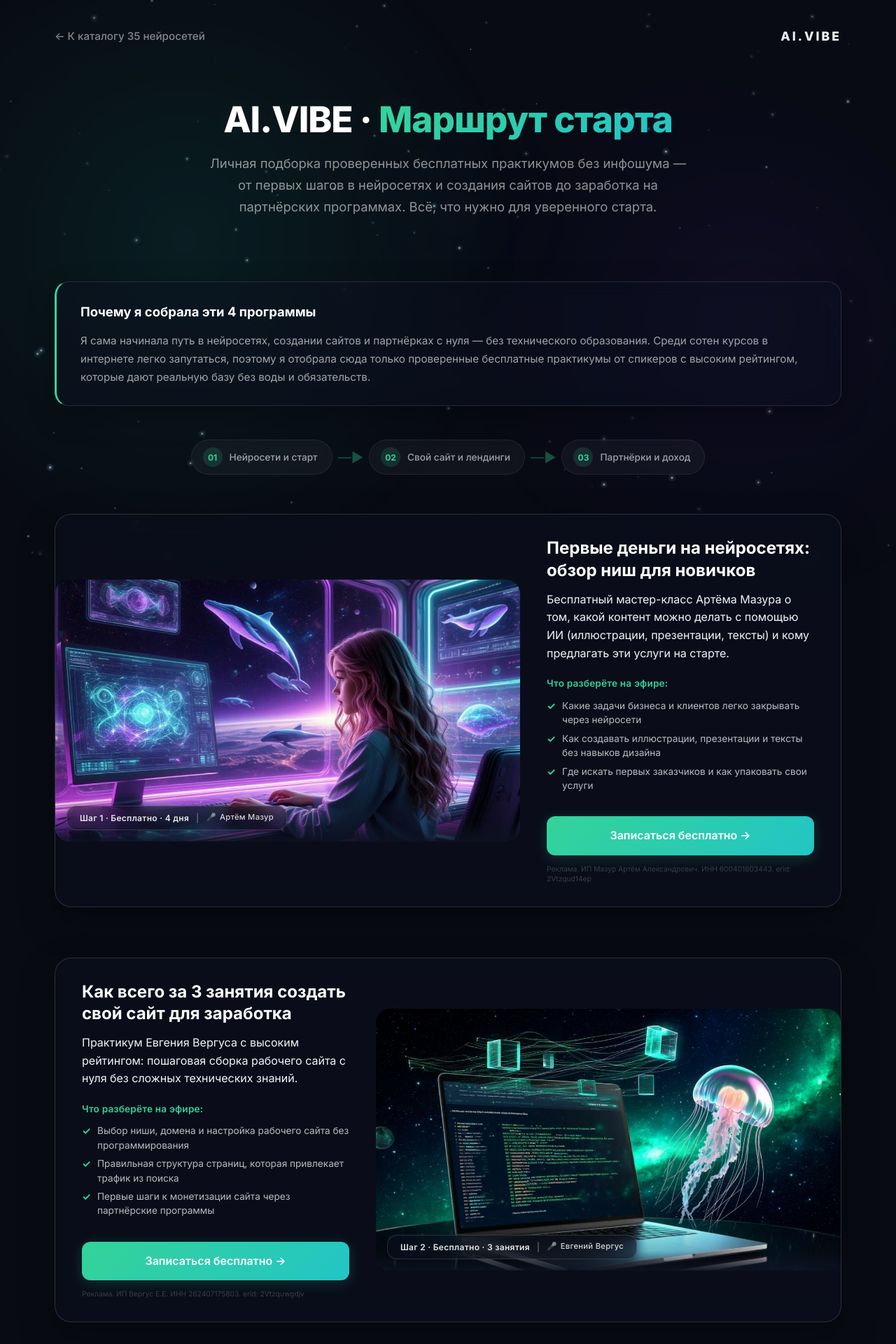
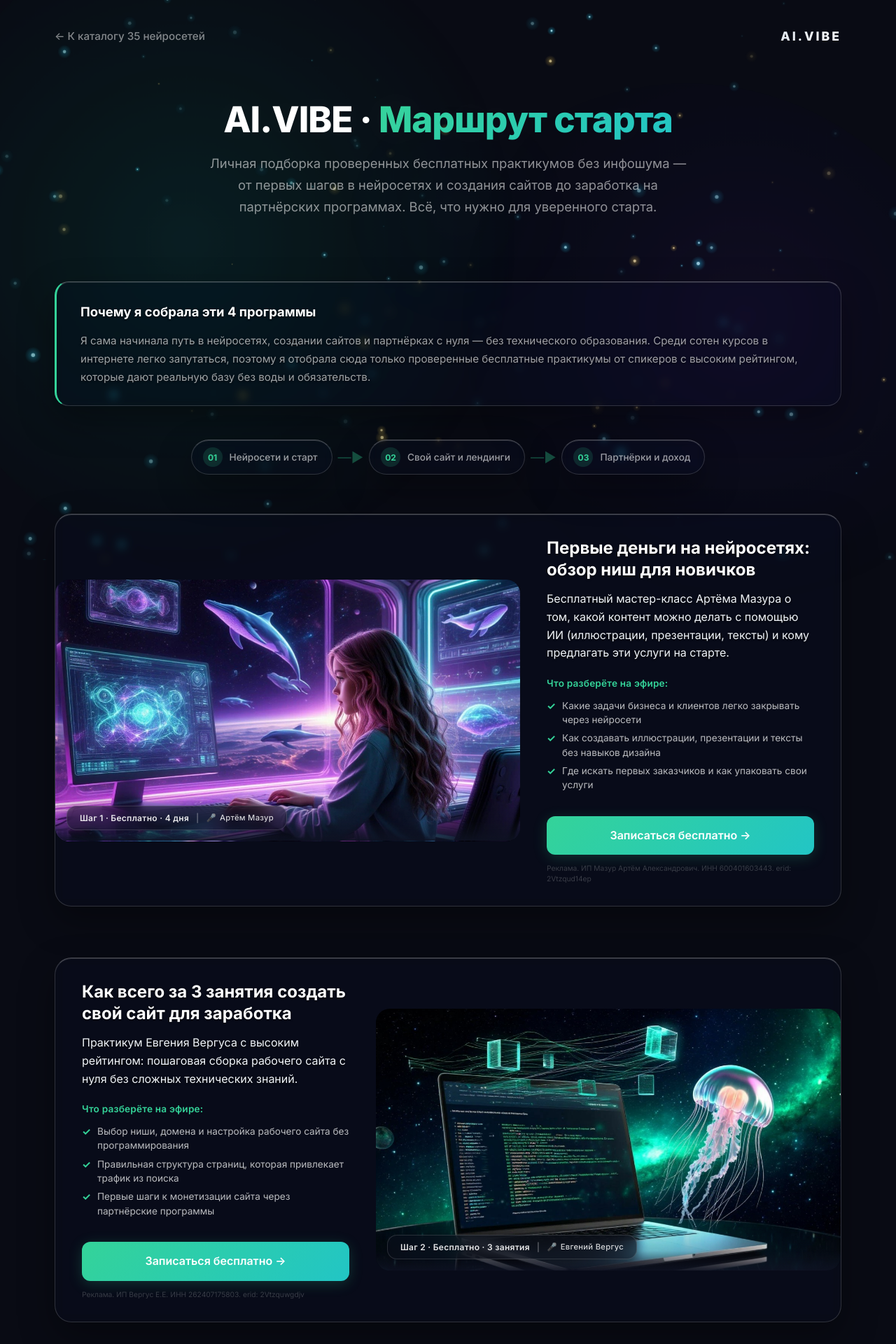
Before and after one commit to DianaAmazo125/ai-digest-vibe, a Flask app: page /start in a window 1280 px wide. Shown: the top 1920 px of the page at 70% size. Run offline with Flask 3, Linux system fonts and the light colour scheme.

Commit message:
feat: add bioluminescent teal-gold plankton glow through frosted glass

```diff
--- a/templates/start.html
+++ b/templates/start.html
@@ -184,15 +184,17 @@
            СТЕКЛЯННЫЙ БЛОК ДОВЕРИЯ — облегчённое стекло
            ============================================================ */
         .trust-block {
-            background: rgba(14, 18, 34, 0.42);
-            backdrop-filter: blur(12px);
-            -webkit-backdrop-filter: blur(12px);
-            border: 1px solid rgba(255, 255, 255, 0.12);
+            background: rgba(12, 16, 30, 0.28);
+            backdrop-filter: blur(6px) saturate(140%);
+            -webkit-backdrop-filter: blur(6px) saturate(140%);
+            border: 1px solid rgba(255, 255, 255, 0.16);
+            border-top-color: rgba(255, 255, 255, 0.28);
             border-left: 3px solid #34d399;
             border-radius: 20px;
+            box-shadow: inset 0 1px 0 rgba(255, 255, 255, 0.12),
+                        0 20px 50px rgba(0, 0, 0, 0.35);
             padding: 28px 34px;
             margin: 40px 0 48px;
-            box-shadow: 0 15px 40px rgba(0, 0, 0, 0.30);
             opacity: 0;
             transform: translateY(30px);
             transition: opacity 0.7s ease, transform 0.7s ease;
@@ -206,12 +208,13 @@
             font-weight: 700;
             color: #ffffff;
             margin-bottom: 14px;
-            text-shadow: 0 0 20px rgba(255,255,255,0.05);
+            text-shadow: 0 1px 3px rgba(0, 0, 0, 0.65);
         }
         .trust-block p {
             font-size: 0.95rem;
             color: rgba(255, 255, 255, 0.62);
             line-height: 1.7;
+            text-shadow: 0 1px 3px rgba(0, 0, 0, 0.65);
         }
 
         /* ============================================================
@@ -229,16 +232,19 @@
             display: flex;
             align-items: center;
             gap: 10px;
-            background: rgba(255, 255, 255, 0.04);
-            border: 1px solid rgba(255, 255, 255, 0.08);
+            background: rgba(12, 16, 30, 0.28);
+            backdrop-filter: blur(6px) saturate(140%);
+            -webkit-backdrop-filter: blur(6px) saturate(140%);
+            border: 1px solid rgba(255, 255, 255, 0.16);
+            border-top-color: rgba(255, 255, 255, 0.28);
+            box-shadow: inset 0 1px 0 rgba(255, 255, 255, 0.12),
+                        0 20px 50px rgba(0, 0, 0, 0.35);
             border-radius: 40px;
             padding: 10px 20px 10px 16px;
             font-size: 0.85rem;
             font-weight: 500;
             color: rgba(255, 255, 255, 0.6);
             white-space: nowrap;
-            backdrop-filter: blur(4px);
-            -webkit-backdrop-filter: blur(4px);
         }
         .workflow-node .step-num {
             display: inline-flex;
@@ -277,12 +283,13 @@
             display: grid;
             grid-template-columns: 1.45fr 1fr;
             align-items: center;
-            background: rgba(14, 18, 34, 0.42);
-            backdrop-filter: blur(12px);
-            -webkit-backdrop-filter: blur(12px);
-            border: 1px solid rgba(255, 255, 255, 0.14);
-            box-shadow: 0 20px 50px rgba(0, 0, 0, 0.35),
-                        0 0 0 0 rgba(52, 211, 153, 0);
+            background: rgba(12, 16, 30, 0.28);
+            backdrop-filter: blur(6px) saturate(140%);
+            -webkit-backdrop-filter: blur(6px) saturate(140%);
+            border: 1px solid rgba(255, 255, 255, 0.16);
+            border-top-color: rgba(255, 255, 255, 0.28);
+            box-shadow: inset 0 1px 0 rgba(255, 255, 255, 0.12),
+                        0 20px 50px rgba(0, 0, 0, 0.35);
             border-radius: 24px;
             overflow: hidden;
             transition: transform 0.35s cubic-bezier(0.25, 0.46, 0.45, 0.94),
@@ -299,6 +306,7 @@
 
         /* Свечение и парение при наведении */
         .bento-card:hover {
+            background: rgba(16, 22, 40, 0.34);
             transform: translateY(-6px) scale(1.01);
             box-shadow: 0 30px 70px rgba(0, 0, 0, 0.45),
                         0 0 60px rgba(52, 211, 153, 0.12);
@@ -409,6 +417,7 @@
             line-height: 1.3;
             margin-bottom: 14px;
             color: #ffffff;
+            text-shadow: 0 1px 3px rgba(0, 0, 0, 0.65);
         }
 
         /* Описание — 16px, #F1F5F9 */
@@ -417,6 +426,7 @@
             color: #F1F5F9;
             line-height: 1.6;
             margin-bottom: 20px;
+            text-shadow: 0 1px 3px rgba(0, 0, 0, 0.65);
         }
 
         /* Блок «Что разберёте на эфире» */
@@ -492,14 +502,16 @@
             display: grid;
             grid-template-columns: 1.25fr 1fr;
             align-items: stretch;
-            background: rgba(14, 18, 34, 0.42);
-            backdrop-filter: blur(12px);
-            -webkit-backdrop-filter: blur(12px);
-            border: 1px solid rgba(255, 255, 255, 0.14);
+            background: rgba(12, 16, 30, 0.28);
+            backdrop-filter: blur(6px) saturate(140%);
+            -webkit-backdrop-filter: blur(6px) saturate(140%);
+            border: 1px solid rgba(255, 255, 255, 0.16);
+            border-top-color: rgba(255, 255, 255, 0.28);
             border-radius: 24px;
             overflow: hidden;
             margin-top: 56px;
-            box-shadow: 0 20px 50px rgba(0, 0, 0, 0.35);
+            box-shadow: inset 0 1px 0 rgba(255, 255, 255, 0.12),
+                        0 20px 50px rgba(0, 0, 0, 0.35);
             opacity: 0;
             transform: translateY(30px);
             transition: opacity 0.7s ease, transform 0.35s ease,
@@ -511,6 +523,7 @@
         }
         /* Плавный подъём, усиление прозрачности и бирюзовое свечение при наведении */
         .bonus-block:hover {
+            background: rgba(16, 22, 40, 0.34);
             transform: translateY(-6px) scale(1.01);
             box-shadow: 0 30px 70px rgba(0, 0, 0, 0.45),
                         0 0 60px rgba(52, 211, 153, 0.12);
@@ -546,7 +559,7 @@
             font-weight: 700;
             margin-bottom: 16px;
             color: #ffffff;
-            text-shadow: 0 0 30px rgba(255,255,255,0.05);
+            text-shadow: 0 1px 3px rgba(0, 0, 0, 0.65);
         }
         .bonus-body p {
             max-width: 100%;
@@ -554,6 +567,7 @@
             font-size: 1rem;
             color: #F1F5F9;
             line-height: 1.7;
+            text-shadow: 0 1px 3px rgba(0, 0, 0, 0.65);
         }
         .bonus-btn {
             display: inline-flex;
@@ -912,12 +926,13 @@
                 particles.push({
                     x: Math.random() * width,
                     y: Math.random() * height,
-                    size: 0.4 + Math.random() * 2.4,
+                    size: 0.5 + Math.random() * 3.5,
                     speedX: (Math.random() - 0.5) * 0.2,
                     speedY: -0.08 - Math.random() * 0.35,
-                    opacity: 0.12 + Math.random() * 0.55,
+                    opacity: 0.15 + Math.random() * 0.65,
                     pulseSpeed: 0.3 + Math.random() * 0.8,
-                    pulseOffset: Math.random() * Math.PI * 2
+                    pulseOffset: Math.random() * Math.PI * 2,
+                    hue: Math.random()
                 });
             }
 
@@ -968,19 +983,31 @@
                     if (p.x < -20) p.x = width + 10;
                     if (p.x > width + 20) p.x = -10;
 
-                    /* Рисуем частицу */
-                    var glow = p.size * 2.5;
+                    /* Рисуем частицу с бирюзовым или золотистым свечением */
+                    var glow = p.size * 3.0;
+                    var r1, g1, b1, r2, g2, b2, cr, cg, cb;
+                    if (p.hue < 0.7) {
+                        /* Бирюзовый (teal) */
+                        r1 = 80; g1 = 235; b1 = 255;
+                        r2 = 40; g2 = 200; b2 = 240;
+                        cr = 200; cg = 245; cb = 255;
+                    } else {
+                        /* Золотистый (golden) */
+                        r1 = 255; g1 = 230; b1 = 120;
+                        r2 = 230; g2 = 190; b2 = 80;
+                        cr = 255; cg = 235; cb = 180;
+                    }
                     var grad = ctx.createRadialGradient(p.x, p.y, 0, p.x, p.y, glow);
-                    grad.addColorStop(0, 'rgba(200, 225, 255, ' + (alpha * 0.6) + ')');
-                    grad.addColorStop(0.4, 'rgba(160, 200, 240, ' + (alpha * 0.3) + ')');
-                    grad.addColorStop(1, 'rgba(160, 200, 240, 0)');
+                    grad.addColorStop(0, 'rgba(' + r1 + ', ' + g1 + ', ' + b1 + ', ' + (alpha * 0.7) + ')');
+                    grad.addColorStop(0.4, 'rgba(' + r2 + ', ' + g2 + ', ' + b2 + ', ' + (alpha * 0.35) + ')');
+                    grad.addColorStop(1, 'rgba(' + r2 + ', ' + g2 + ', ' + b2 + ', 0)');
                     ctx.fillStyle = grad;
                     ctx.fillRect(p.x - glow, p.y - glow, glow * 2, glow * 2);
 
                     /* Ядро */
-                    ctx.fillStyle = 'rgba(230, 240, 255, ' + (alpha * 0.9) + ')';
+                    ctx.fillStyle = 'rgba(' + cr + ', ' + cg + ', ' + cb + ', ' + (alpha * 0.95) + ')';
                     ctx.beginPath();
-                    ctx.arc(p.x, p.y, p.size * 0.6, 0, Math.PI * 2);
+                    ctx.arc(p.x, p.y, p.size * 0.7, 0, Math.PI * 2);
                     ctx.fill();
                 }
 
```
Also changed, not shown: static/style.css (+29 -14 lines), templates/index.html (+23 -10 lines).
